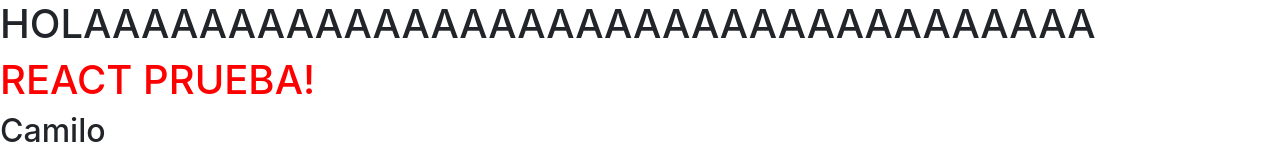
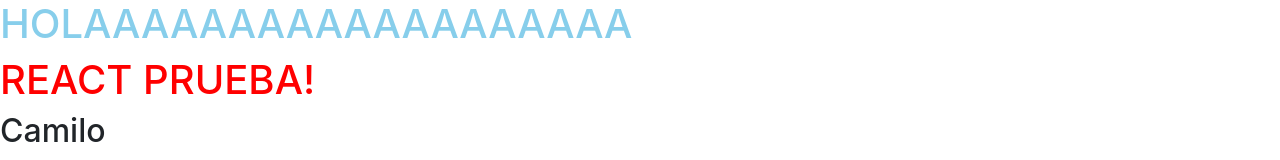
Before and after one commit to walson273/BootcampPeak, a React (Create React App) app in the folder WS3_React/ws3/: page / in a window 1280 px wide. Shown: the top 160 px of the page. Built offline with nearby package versions, Linux system fonts and the light colour scheme.

Commit message:
teaching

```diff
--- a/WS3_React/ws3/public/index.html
+++ b/WS3_React/ws3/public/index.html
@@ -29,7 +29,7 @@
   </head>
   <body>
     <noscript>You need to enable JavaScript to run this app.</noscript>
-    <h1>HOLAAAAAAAAAAAAAAAAAAAAAAAAAAAAAAAAAAA</h1>
+    <h1 id="holita">HOLAAAAAAAAAAAAAAAAAAA</h1>
     <div id="root"></div>
     <!--
       This HTML file is a template.
--- a/WS3_React/ws3/src/index.css
+++ b/WS3_React/ws3/src/index.css
@@ -19,6 +19,10 @@
 
 }
 
-.imagensita{
+.imagen-prueba{
   width:20rem; height: 20rem
 }
+
+#holita{
+  color: skyblue;
+}
--- a/WS3_React/ws3/src/index.js
+++ b/WS3_React/ws3/src/index.js
@@ -22,7 +22,7 @@
                   /*<button type="button" className="btn btn-light">{loguito}</button>*/
                 )
               }
-              <img className="imagensita" src={iteracion.img} />
+              <img className="imagen-prueba" src={iteracion.img} />
             </React.Fragment>
           )
         }
```
